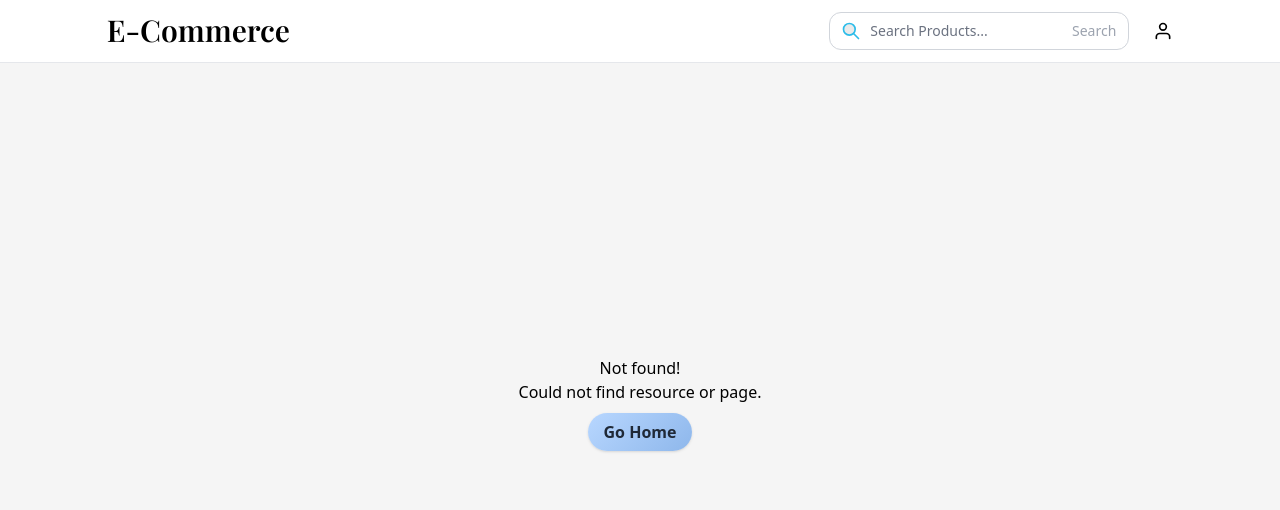
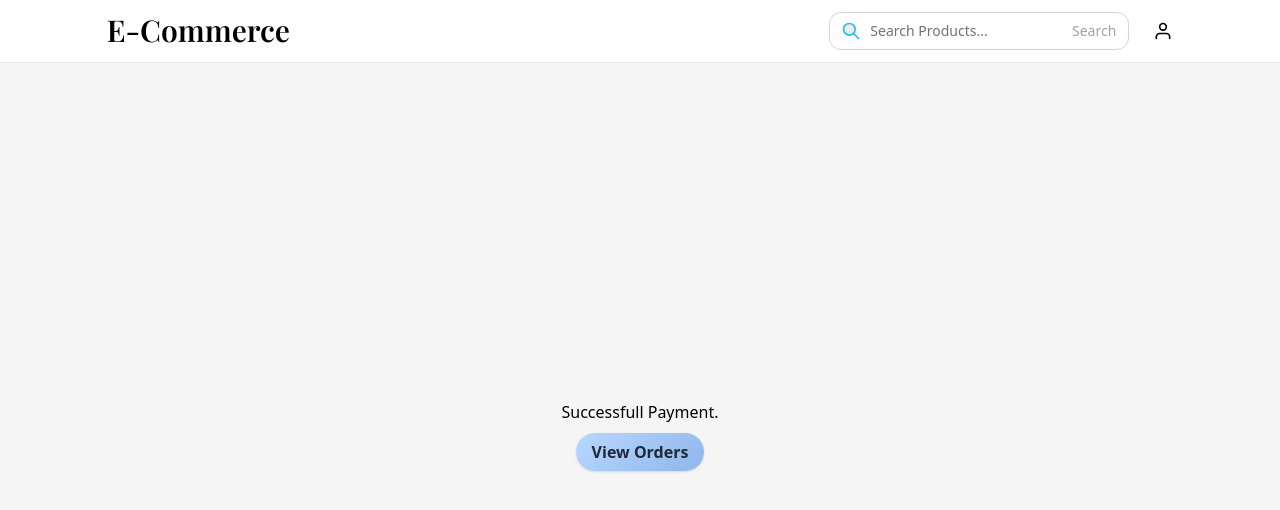
Before and after one commit to kpirabaharan/Tech-Trendz, a React (Vite) app in the folder client/: page /payment/success in a window 1280 px wide. Before the commit this address had no page. Shown: the top 510 px of the page. Built offline with nearby package versions, Linux system fonts and the light colour scheme.

Commit message:
Client: Added Stripe Payment
Signed-off-by: Keeshigan Pirabaharan <kpirabaharan3@gmail.com>

```diff
--- a/client/src/scenes/cart/index.jsx
+++ b/client/src/scenes/cart/index.jsx
@@ -1,6 +1,6 @@
 import { useEffect } from 'react';
 import { useSelector, useDispatch } from 'react-redux';
-import { Link } from 'react-router-dom';
+import { Link, json } from 'react-router-dom';
 
 import { fetchCart, clearCart } from '../../state/cart-actions';
 import CartItem from '../widgets/CartIem';
@@ -8,6 +8,7 @@ import { CartIcon } from '../../icons/CartIcon';
 
 const CartPage = () => {
   const dispatch = useDispatch();
+  var isLoading = false;
   const cart = useSelector((state) => state.cart.items);
   const userId = useSelector((state) => state.user.user._id);
   const token = useSelector((state) => state.user.token);
@@ -22,11 +23,43 @@ const CartPage = () => {
     dispatch(clearCart({ userId, token }));
   };
 
+  const handleOrder = async () => {
+    isLoading = true;
+    const response = await fetch(`http://localhost:8080/order/`, {
+      method: 'POST',
+      headers: {
+        Authorization: `Bearer ${token}`,
+        'Content-Type': 'application/json',
+      },
+      body: JSON.stringify({ userId }),
+    });
+
+    if (!response.ok) {
+      isLoading = false;
+      throw json({ message: 'Could not make order!' }, { status: 500 });
+    } else {
+      const { url } = await response.json();
+      window.location = url;
+    }
+  };
+
   return (
     <div
       className='m-0 py-8 flex h-[calc(100vh-63px)] justify-center items-start
     bg-gradient-bluewhite'
     >
+      {isLoading ? (
+        <>
+          <div
+            className='w-[90%] md:w-[70%] h-full bg-white rounded-[20px] shadow-2xl
+            flex flex-col justify-center items-center gap-2'
+          >
+            <h1 className='text-xl'>Checkout in Progress</h1>
+            <h1 className='text-xl'>Please Wait...</h1>
+          </div>
+        </>
+      ) : (
+        <>
           {cart.length == 0 ? (
             <div
               className='w-[90%] md:w-[70%] h-full bg-white rounded-[20px] shadow-2xl
@@ -116,12 +149,15 @@ const CartPage = () => {
                   className='mt-[5px] w-full h-[40px] border-none
                   bg-gradient-blue rounded-[20px] cursor-pointer text-[16px]
                   font-opensans font-semibold text-[#202020] hover:text-white'
+                  onClick={handleOrder}
                 >
                   Checkout
                 </button>
               </div>
             </div>
           )}
+        </>
+      )}
     </div>
   );
 };
--- a/client/src/scenes/error/Error.jsx
+++ b/client/src/scenes/error/Error.jsx
@@ -25,7 +25,7 @@ const ErrorPage = () => {
       <main>
         <div
           className='pt-[115px] sm:pt-[63px] flex flex-col justify-center items-center
-          h-[calc(100vh-115px)] sm:h-[calc(100vh-63px)] '
+          h-[calc(100vh-115px)] sm:h-[calc(100vh-63px)]'
         >
           <PageContent title={title}>
             <p>{message}</p>
--- /dev/null
+++ b/client/src/scenes/payment/cancel/index.jsx
@@ -0,0 +1,24 @@
+import { Link } from 'react-router-dom';
+
+const PaymentCancelPage = () => {
+  return (
+    <div
+      className='flex flex-col justify-center h-[calc(100vh-115px)] sm:h-[calc(100vh-63px)]
+      items-center'
+    >
+      Payment has been canceled.
+      <div className='pt-4'>
+        <Link
+          className='bg-gradient-blue hover:bg-gradient-blue w-full
+              min-w-[200px] mx-auto text-gray-800 hover:text-white shadow
+              font-semibold py-2 px-4 rounded-[20px]'
+          to={'/'}
+        >
+          Go Home
+        </Link>
+      </div>
+    </div>
+  );
+};
+
+export default PaymentCancelPage;
--- /dev/null
+++ b/client/src/scenes/payment/success/index.jsx
@@ -0,0 +1,24 @@
+import { Link } from 'react-router-dom';
+
+const PaymentSuccessPage = () => {
+  return (
+    <div
+      className='flex flex-col justify-center h-[calc(100vh-115px)] sm:h-[calc(100vh-63px)]
+  items-center'
+    >
+      Successfull Payment.
+      <div className='pt-4'>
+        <Link
+          className='bg-gradient-blue hover:bg-gradient-blue w-full
+          min-w-[200px] mx-auto text-gray-800 hover:text-white shadow
+          font-semibold py-2 px-4 rounded-[20px]'
+          to={'/order'}
+        >
+          View Orders
+        </Link>
+      </div>
+    </div>
+  );
+};
+
+export default PaymentSuccessPage;
```
Also changed, not shown: client/src/App.jsx (+15 -0 lines). Lines whose indentation alone changed are shown as unchanged.
